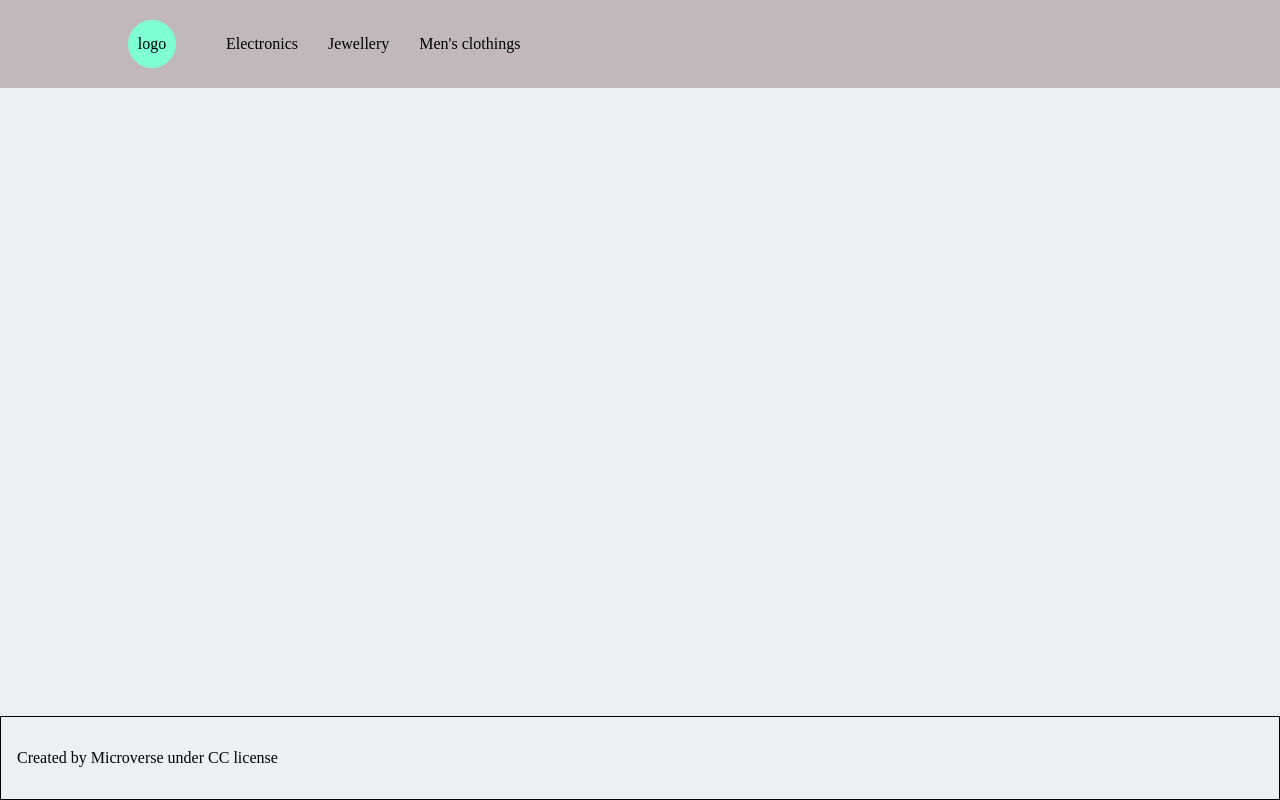
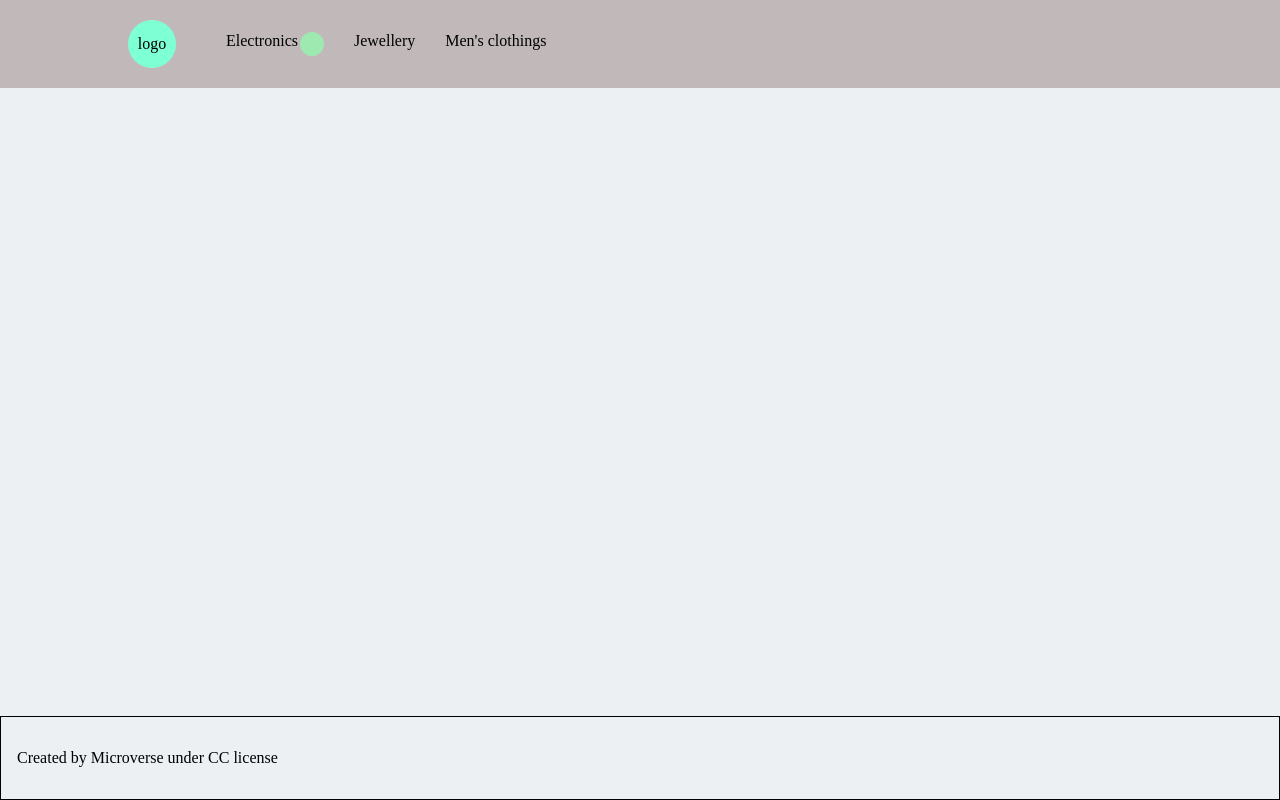
Before and after one commit to vanelnw/JavaScript-Capstone, a website built with webpack: page src/index.html in a window 1280 px wide. Built offline with nearby package versions, Linux system fonts and the light colour scheme; no server answers.

Commit message:
styling our page

```diff
--- a/src/style.css
+++ b/src/style.css
@@ -31,7 +31,7 @@ body {
   flex-direction: column;
   justify-content: space-between;
   align-items: center;
-  padding: 0px;
+  padding: 0;
 }
 
 .navbar {
@@ -54,9 +54,26 @@ body {
   align-items: center;
 }
 
+#itemsNumber {
+  width: 1.5rem;
+  height: 1.5rem;
+  border-radius: 100%;
+  background-color: rgb(158, 233, 176);
+  color: rgb(34, 3, 3);
+  padding: 5px;
+  display: flex;
+  justify-content: center;
+  align-items: center;
+}
+
 .navList {
   display: flex;
   gap: 30px;
+}
+
+.navItem {
+  display: flex;
+  gap: 2px;
 }
 
 .app_content {
@@ -80,6 +97,7 @@ body {
   border-radius: 10px;
   box-shadow: 10px 10px;
 }
+
 .img_container {
   width: 100%;
   height: 100px;
@@ -109,16 +127,19 @@ body {
 
 .fa-heart {
   cursor: pointer;
+  color: red;
 }
 
 .fa-heart:hover {
   color: rgb(169, 61, 147);
+  transform: scale(1.5);
 }
 
 .footer {
   width: 100%;
   border: 1px solid black;
   padding: 2rem 1rem;
+
   /* margin: 30px 0; */
 }
 
```
